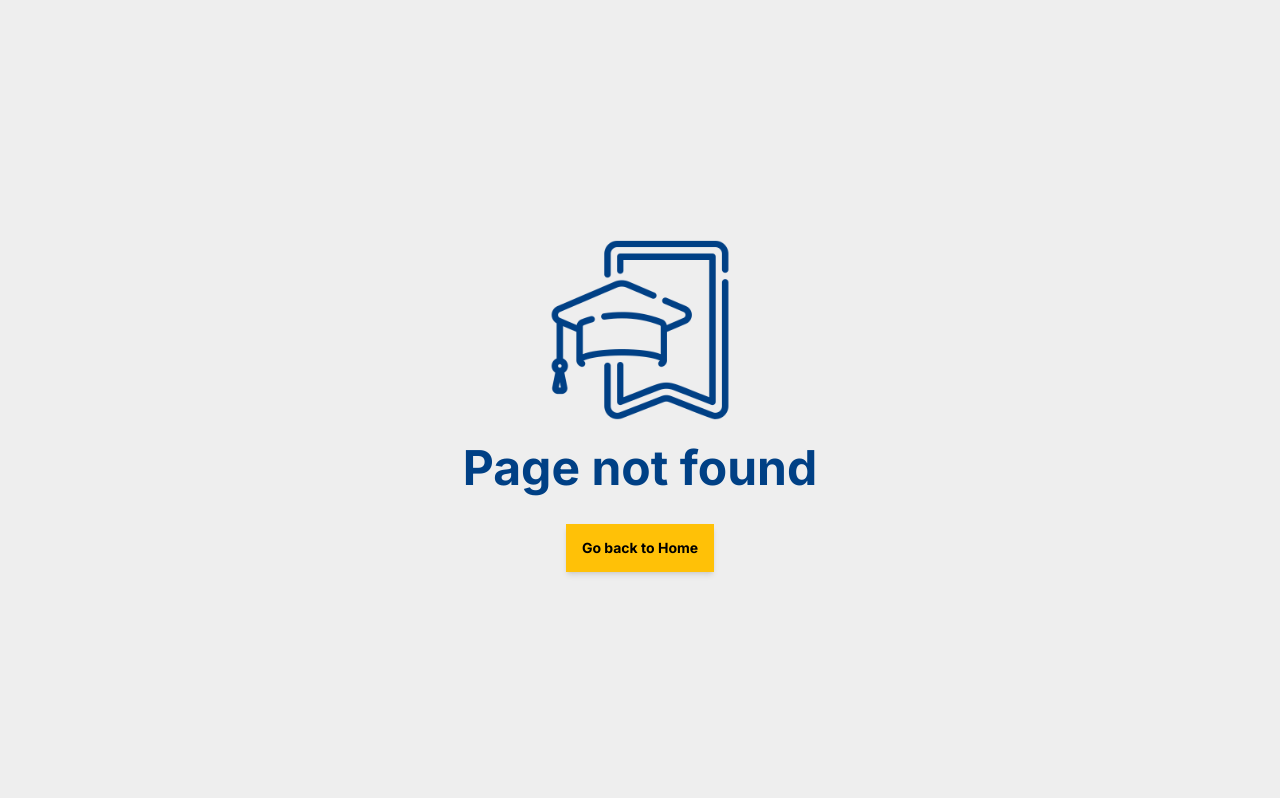
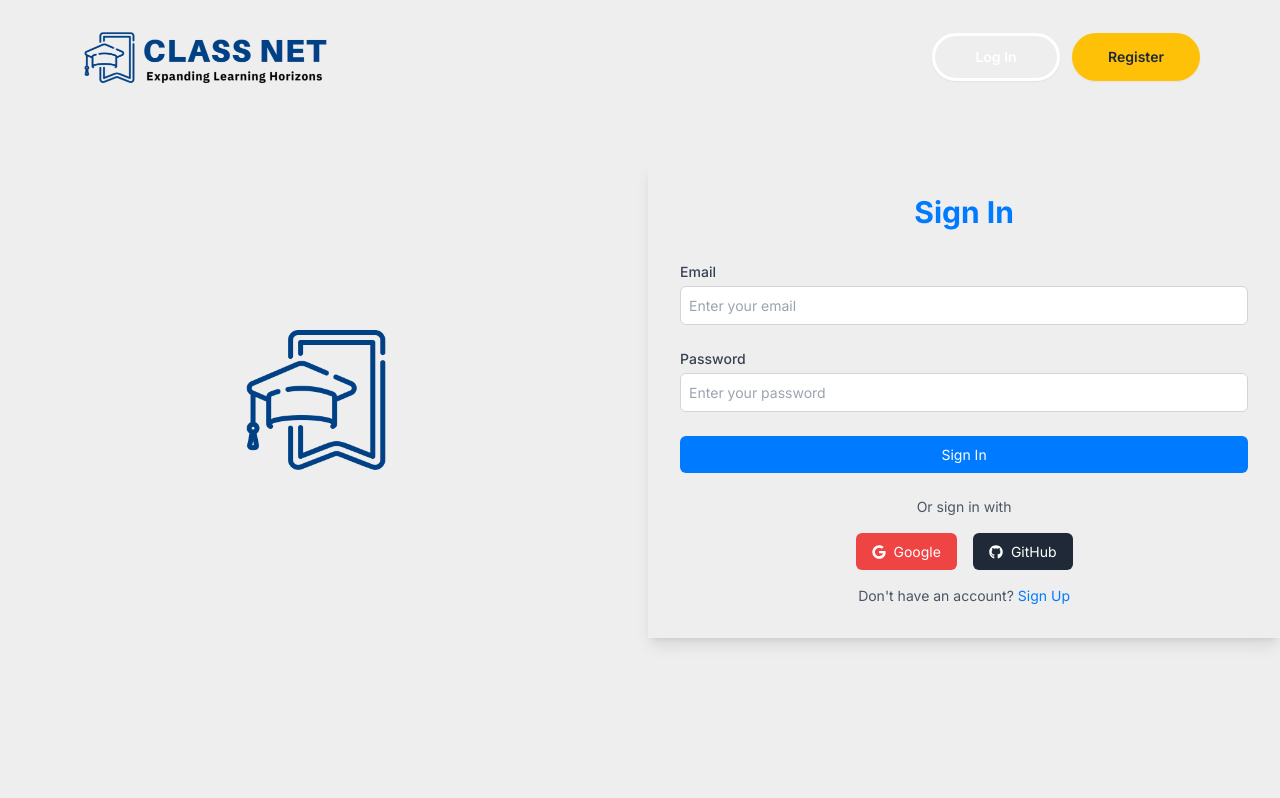
Before and after one commit to Sajid941/Virtual-Classroom-Client, a React (Vite) app: page /signIn in a window 1280 px wide. Before the commit this address had no page. Shown: the top 798 px of the page. Built offline with nearby package versions, Linux system fonts and the light colour scheme.

Commit message:
fix: routeing issue

```diff
--- a/src/Components/Shared/Navbar.jsx
+++ b/src/Components/Shared/Navbar.jsx
@@ -11,7 +11,7 @@ const Navbar = () => {
         <div className="flex-1">
           <a className="">
             {
-              path==='/'? <img src={logo} alt="" className="lg:w-3/6 w-full " /> :<img src={logoBlue} alt="" className="lg:w-3/6 w-full " />
+              path === '/' ? <img src={logo} alt="" className="lg:w-3/6 w-full " /> : <img src={logoBlue} alt="" className="lg:w-3/6 w-full " />
             }
           </a>
         </div>
@@ -52,13 +52,13 @@ const Navbar = () => {
             <>
               <div className="flex items-center gap-3 justify-center">
                 <Link
-                  to={"/signin"}
+                  to={"/signIn"}
                   className="btn border-[3px] bg-transparent text-white border-white font-semibold lg:w-32 rounded-full"
                 >
                   Log In
                 </Link>
                 <Link
-                  to={"/signup"}
+                  to={"/signUp"}
                   className="btn border-none capitalize bg-accent font-semibold lg:w-32 rounded-full"
                 >
                   Register
--- a/src/pages/Sign-In/SignIn.jsx
+++ b/src/pages/Sign-In/SignIn.jsx
@@ -90,7 +90,7 @@ const SignIn = () => {
 
         {/* Sign Up Link */}
         <p className="text-center mt-4 text-sm text-gray-600">
-          Don't have an account?{' '}
+          {"Don't have an account?"}{' '}
           <a href="/sign-up" className="text-primary hover:underline">
             Sign Up
           </a>
--- a/src/routes/RouterProvider.jsx
+++ b/src/routes/RouterProvider.jsx
@@ -28,11 +28,11 @@ const router = createBrowserRouter([
         element: <AboutPage />,
       },
       {
-        path: "/sign-in",
+        path: "/signIn",
         element: <SignIn />,
       },
       {
-        path: "/sign-up",
+        path: "/signUp",
         element: <AboutPage />,
       },
     ],
```
